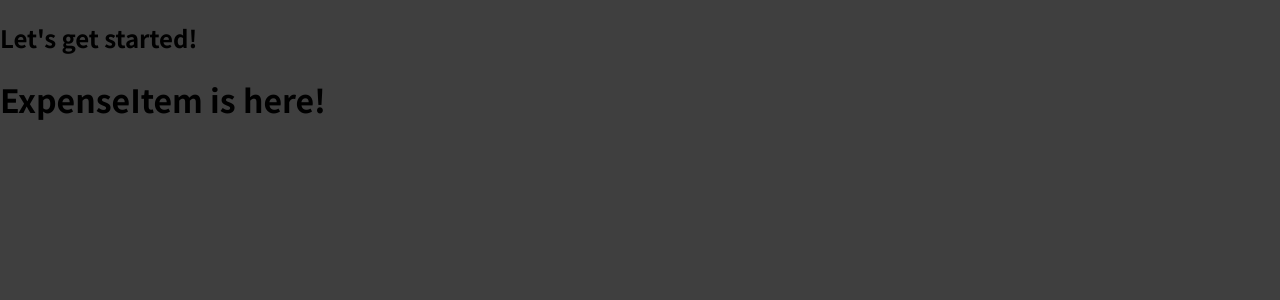
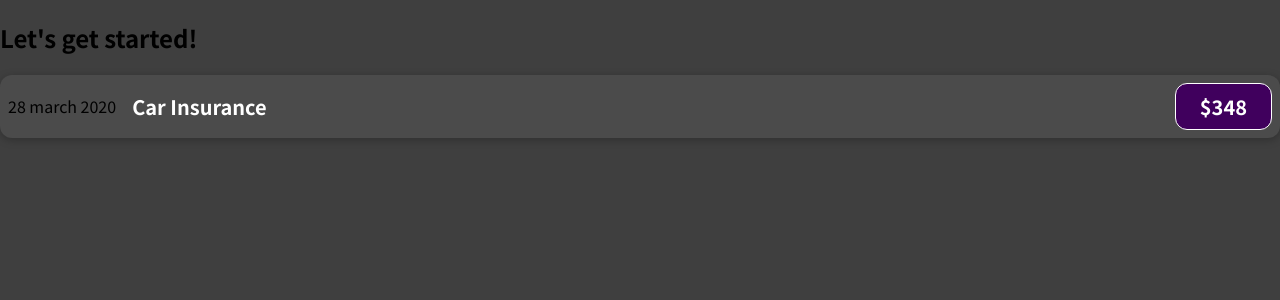
Before and after one commit to SSDoizha/Expense-Tracker, a JavaScript app: page / in a window 1280 px wide. Shown: the top 300 px of the page. Built offline with nearby package versions, Linux system fonts and the light colour scheme.

Commit message:
adding first css code
we create and import some css to our ExpenseItem.js

```diff
--- /dev/null
+++ b/src/component/ExpenseItem.css
@@ -0,0 +1,56 @@
+.expense-item {
+  display: flex;
+  justify-content: space-between;
+  align-items: center;
+  box-shadow: 0 2px 8px rgba(0, 0, 0, 0.25);
+  padding: 0.5rem;
+  margin: 1rem 0;
+  border-radius: 12px;
+  background-color: #4b4b4b;
+}
+
+.expense-item__description {
+  display: flex;
+  flex-direction: column;
+  gap: 1rem;
+  align-items: flex-end;
+  flex-flow: column-reverse;
+  justify-content: flex-start;
+  flex: 1;
+}
+
+.expense-item h2 {
+  color: #3a3a3a;
+  font-size: 1rem;
+  flex: 1;
+  margin: 0 1rem;
+  color: white;
+}
+
+.expense-item__price {
+  font-size: 1rem;
+  font-weight: bold;
+  color: white;
+  background-color: #40005d;
+  border: 1px solid white;
+  padding: 0.5rem;
+  border-radius: 12px;
+}
+
+@media (min-width: 580px) {
+  .expense-item__description {
+    flex-direction: row;
+    align-items: center;
+    justify-content: flex-start;
+    flex: 1;
+  }
+
+  .expense-item__description h2 {
+    font-size: 1.25rem;
+  }
+
+  .expense-item__price {
+    font-size: 1.25rem;
+    padding: 0.5rem 1.5rem;
+  }
+}
--- a/src/component/ExpenseItem.js
+++ b/src/component/ExpenseItem.js
@@ -1,4 +1,14 @@
+import "./ExpenseItem.css";
+
 function ExpenseItem() {
-  return <h1>ExpenseItem is here!</h1>;
+  return (
+    <div className="expense-item">
+      <div>28 march 2020</div>
+      <div className="expense-item__description">
+        <h2>Car Insurance</h2>
+        <div className="expense-item__price">$348</div>
+      </div>
+    </div>
+  );
 }
 export default ExpenseItem;
```
